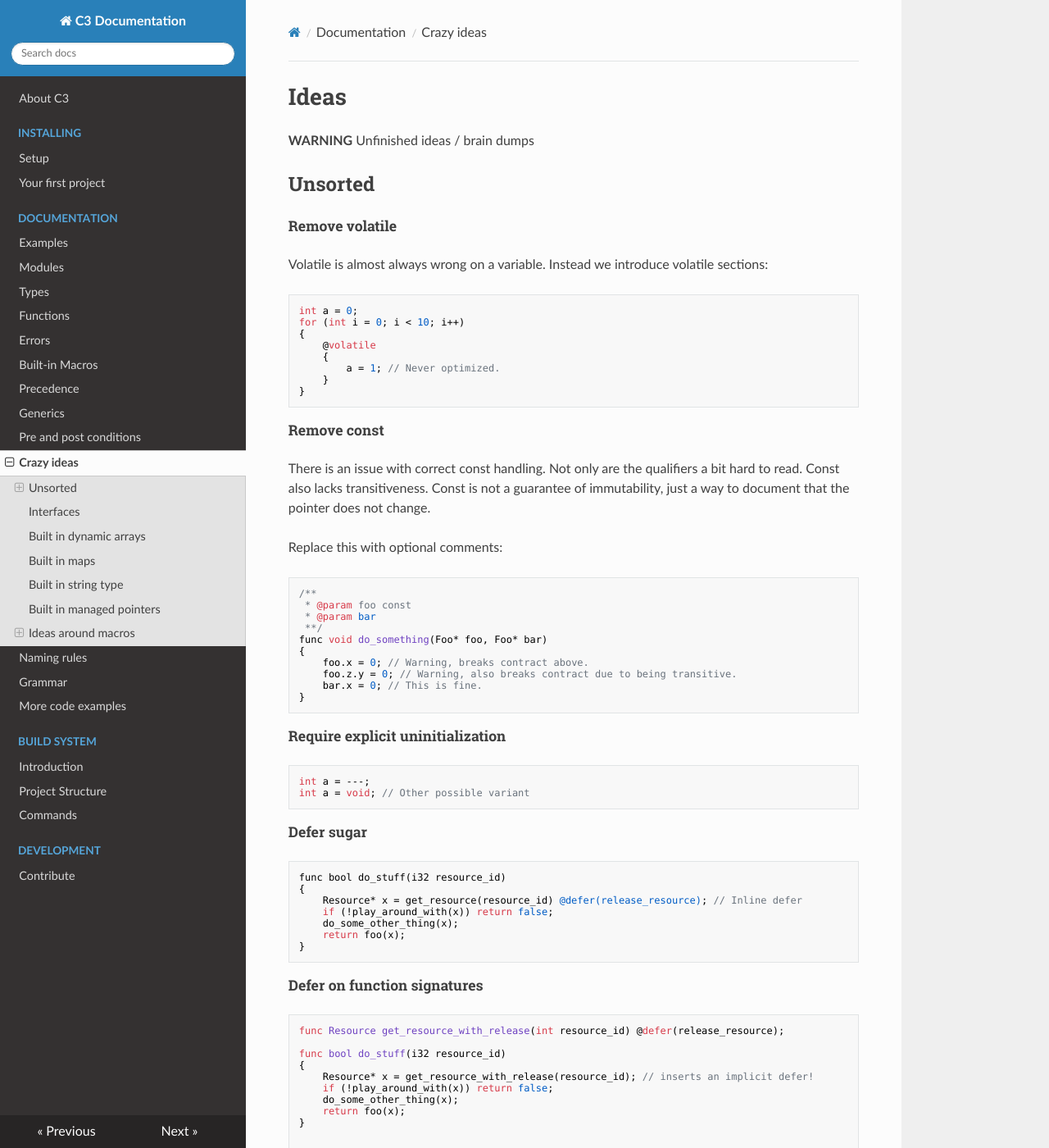
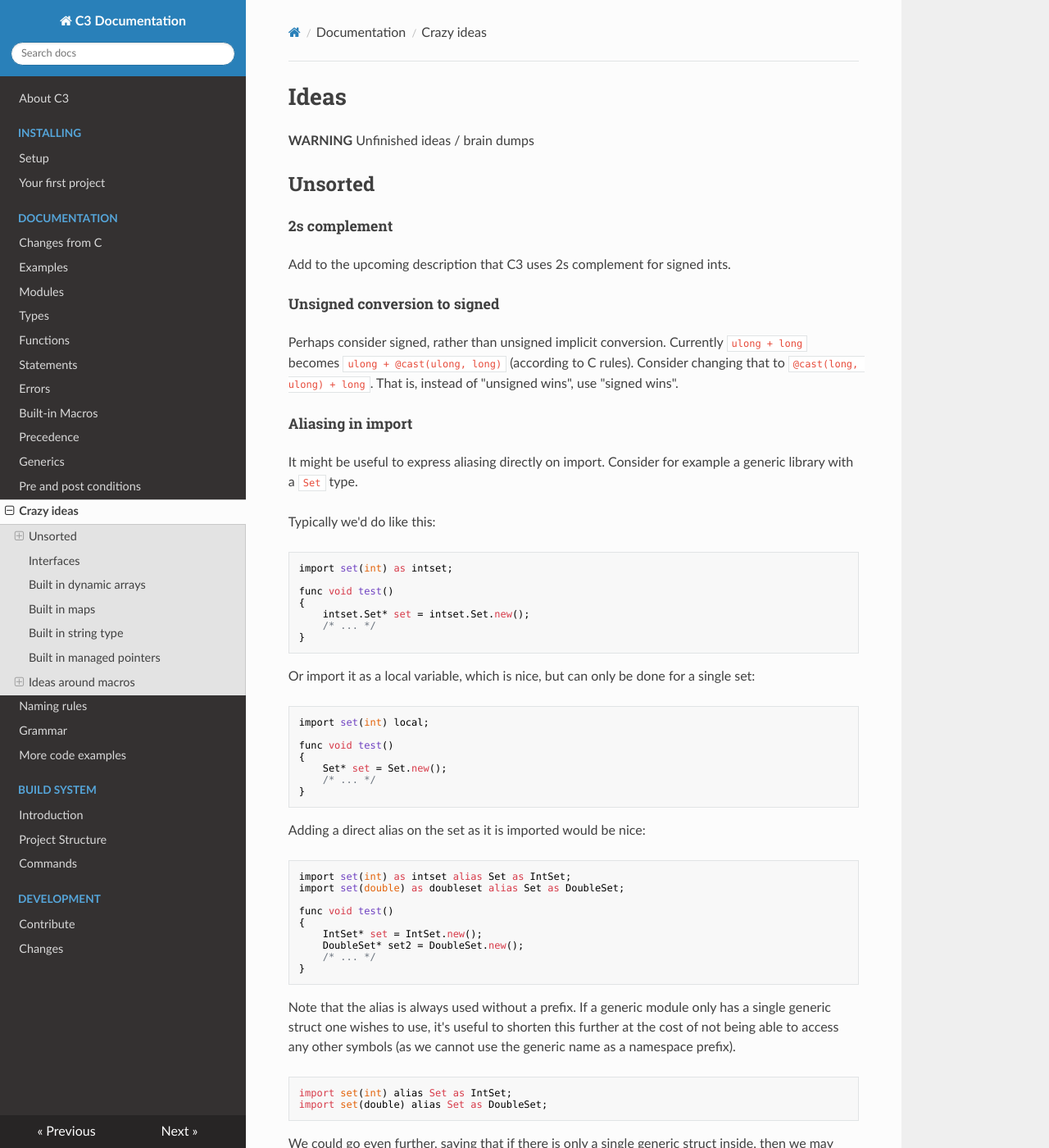
Before and after one commit to c3lang/c3docs-old, an MkDocs documentation site: the page built from docs/ideas.md, in a window 1280 px wide and 1400 px high. Shown: the whole window at 82% size. Built offline with MkDocs 1.6.1, drawn with Linux system fonts in a browser that asks for light colours; nearby versions of some CDN libraries; some of the changed text lies outside the part shown.

Commit message:
Added several ideas, added changes and statments section

````diff
--- a/docs/ideas.md
+++ b/docs/ideas.md
@@ -4,22 +4,115 @@
 
 ## Unsorted
 
-##### Remove volatile
+##### 2s complement
 
-Volatile is almost always wrong on a variable. Instead we introduce volatile sections:
+Add to the upcoming description that C3 uses 2s complement for signed ints.
+
+##### Unsigned conversion to signed
+
+Perhaps consider signed, rather than unsigned implicit conversion. Currently `ulong + long` becomes `ulong + @cast(ulong, long)` (according to C rules). Consider changing that to `@cast(long, ulong) + long`. That is, instead of "unsigned wins", use "signed wins".
+
+##### Aliasing in import
+
+It might be useful to express aliasing directly on import. Consider for example a generic library with a `Set` type.
+
+Typically we'd do like this:
+
+```
+import set(int) as intset;
+
+func void test()
+{
+    intset.Set* set = intset.Set.new();
+    /* ... */
+}
+```
+
+Or import it as a local variable, which is nice, but can only be done for a single set:
+
+```
+import set(int) local;
+
+func void test()
+{
+    Set* set = Set.new();
+    /* ... */
+}
+```
+
+Adding a direct alias on the set as it is imported would be nice:
+
+```
+import set(int) as intset alias Set as IntSet;
+import set(double) as doubleset alias Set as DoubleSet;
+
+func void test()
+{
+    IntSet* set = IntSet.new();
+    DoubleSet* set2 = DoubleSet.new();
+    /* ... */
+}
+```
+
+Note that the alias is always used without a prefix. If a generic module only has a single generic struct one wishes to use, it's useful to shorten this further at the cost of not being able to access any other symbols (as we cannot use the generic name as a namespace prefix).
+
+```
+import set(int) alias Set as IntSet;
+import set(double) alias Set as DoubleSet;
+```
+
+We could go even further, saying that if there is only a single generic struct inside, then we may shorten with the struct being used as a default:
+
+```
+import set(int) alias IntSet;
+import set(double) alias DoubleSet;
+```
+
+It's unclear whether this is is helpful or not. Should be discussed further.
+
+##### Tagged any
+
+A tagged pointer union type for any possible type.
+
+##### Defer for error
+
+Introduce an error defer that is only called on error:
+
+```
+func void test() throws
+{
+    defer throw(e)
+    {
+        printf("Had an error!\n");
+    }
+    if (rand() == 0) throw Error.TEST;
+}
+```
+
+The code above would be functionally equivalent to:
 
 
 ```
-int a = 0;
-for (int i = 0; i < 10; i++)
+func void test() throws
 {
-    @volatile
+    if (rand() == 0)
     {
-        a = 1; // Never optimized.
+        printf("Had an error!\n");
+        throw Error.TEST;
     }
 }
 ```
 
+##### Cone style arrays
+
+1. Fixed static sized arrays do not automatically decay into pointers (that is int[3] does not decay into int*)
+2. Fixed static sized arrays are treated as structs with that many identical items, and will be passed by value
+3. Fixed static sized arrays can be converted into fat array pointers
+4. `int[]` would be a fat pointer to an array.
+5. Iteration over fat array pointers are defined in the language
+6. Taking the reference of a static fixed pointer of size X yields a pointer to that fixed pointer, e.g. `int[4]*`
+7. Automatic conversion from fixed to fat pointer: `int[4] y = { 1, 2, 3, 4 }; int[] x = y;`
+8. Automatic conversion from dynamic array to fat pointer: `int[+] y = { 1, 2 }; int[] x = y`
 
 ##### Remove const
 
@@ -113,6 +206,7 @@ switch (x)
         ...
 }
 ```
+
 ##### Easy to get properties
 
 * Endianness
--- a/mkdocs.yml
+++ b/mkdocs.yml
@@ -5,10 +5,12 @@ nav:
     - Setup: 'setup.md'
     - Your first project: 'firstproject.md'
   - Documentation:
+    - Changes from C: 'changesfromc.md'
     - Examples: 'examples.md'
     - Modules: 'modules.md'
     - Types: 'types.md'
     - Functions: 'functions.md'
+    - Statements: 'statements.md'
     - Errors: 'errorhandling.md'
     - Built-in Macros: 'builtinmacros.md'
     - Precedence: 'precedence.md'
@@ -24,6 +26,7 @@ nav:
     - Commands: 'buildcommands.md'
   - Development:
     - Contribute: 'contribute.md'
+    - Changes: 'changes.md'
 theme:
     name: readthedocs
     hljs_languages:
````
Also changed, not shown: docs/changes.md (added, +15 -0 lines), docs/changesfromc.md (added, +56 -0 lines), docs/functions.md (+5 -5 lines), docs/index.md (+2 -0 lines), docs/modules.md (+45 -1 lines), docs/statements.md (added, +27 -0 lines).
